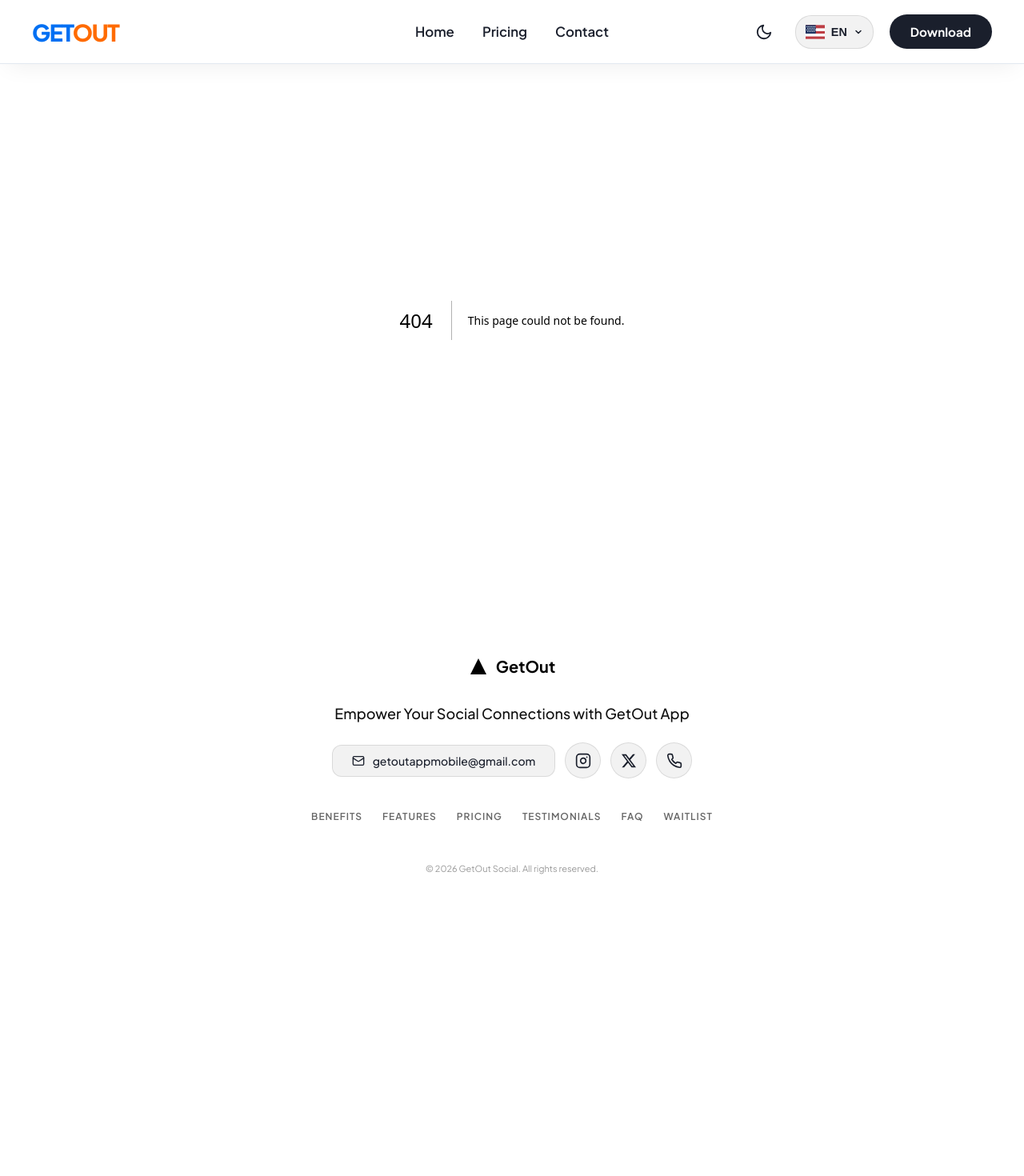
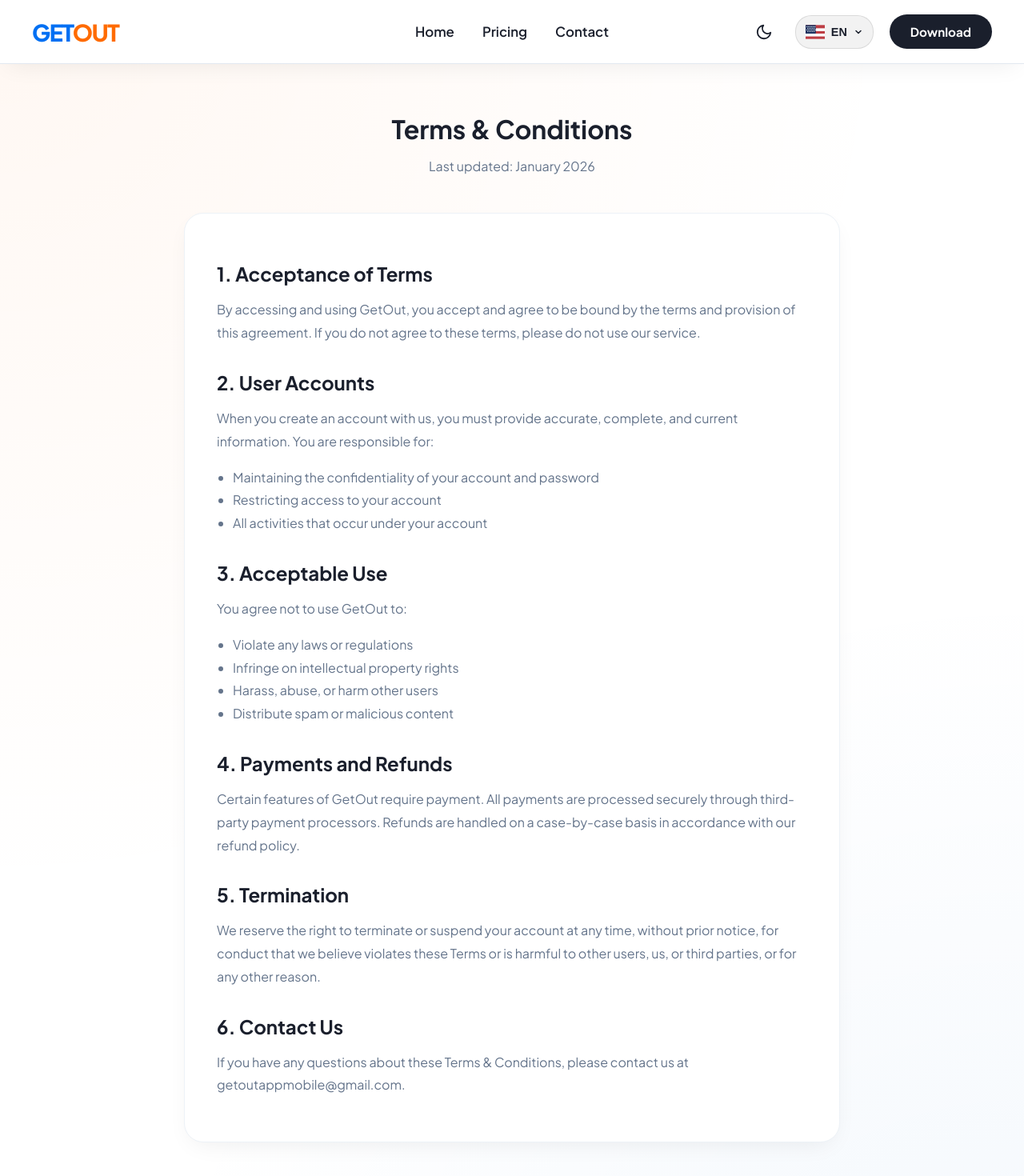
Before and after one commit to Kayo04/get-out-website, a Next.js app: page /terms in a window 1280 px wide. Before the commit this address had no page. Shown: the top 1470 px of the page at 80% size. Before the commit the page ends 1143 px from the top, so only its background shows below. Built offline with nearby package versions, Linux system fonts and the light colour scheme.

Commit message:
final changes

```diff
--- a/src/app/globals.css
+++ b/src/app/globals.css
@@ -42,8 +42,8 @@
 html.dark {
   /* Surfaces */
   --surface: #000000;
-  --surface-secondary: #1a1f2c;
-  --surface-tertiary: #2e3440;
+  --surface-secondary: #0a0a0a;
+  --surface-tertiary: #141414;
 
   /* Text */
   --text-main: #ffffff;
@@ -51,14 +51,14 @@ html.dark {
   --text-invert: #000000;
 
   /* UI */
-  --border-color: #2e3440;
+  --border-color: #1a1a1a;
 
   /* Shadows - lighter for dark mode visibility or just different */
   --card-shadow: 0 10px 30px -10px rgba(0, 0, 0, 0.5);
   --card-shadow-hover: 0 20px 40px -10px rgba(0, 0, 0, 0.6);
 
   /* UI overrides for dark mode specific elements if needed */
-  background-color: var(--surface);
+  background-color: #000000;
   color: var(--text-main);
 }
 
@@ -92,11 +92,15 @@ body {
   font-family: var(--font-body);
   color: var(--text-main);
   background-color: var(--surface);
-  background-color: var(--surface);
-
   background-image:
     radial-gradient(circle at 0% 0%, rgba(255, 107, 0, 0.05) 0%, transparent 50%),
     radial-gradient(circle at 100% 100%, rgba(0, 102, 204, 0.05) 0%, transparent 50%);
+}
+
+/* Remove gradients in dark mode for pure black */
+html.dark body {
+  background-image: none;
+  background-color: #000000;
 }
 
 *,
@@ -279,14 +283,12 @@ body {
 }
 
 .text-shine {
-  background: linear-gradient(
-    to right,
-    #4d4d4d 0%,
-    #4d4d4d 35%,
-    #ffffff 50%,
-    #4d4d4d 65%,
-    #4d4d4d 100%
-  );
+  background: linear-gradient(to right,
+      #4d4d4d 0%,
+      #4d4d4d 35%,
+      #ffffff 50%,
+      #4d4d4d 65%,
+      #4d4d4d 100%);
   background-size: 250% 100%;
   -webkit-background-clip: text;
   -webkit-text-fill-color: transparent;
@@ -299,6 +301,7 @@ body {
   0% {
     background-position: 150% 0%;
   }
+
   100% {
     background-position: -50% 0%;
   }
--- a/src/app/pricing/page.tsx
+++ b/src/app/pricing/page.tsx
@@ -37,7 +37,7 @@ export default function PricingPage() {
     return plan[billing].toFixed(2);
   };
 
-  const periodLabel = billing === 'annually' ? "PER YEAR" : "PER MONTH";
+  const periodLabel = billing === 'annually' ? t.pricing_page.period_year : t.pricing_page.period_month;
 
   const plans = [
     {
--- /dev/null
+++ b/src/app/terms/page.tsx
@@ -0,0 +1,86 @@
+"use client";
+
+import { useLanguage } from "@/context/LanguageContext";
+
+export default function TermsPage() {
+  const { t } = useLanguage();
+
+  return (
+    <main style={{ paddingTop: "120px", minHeight: "80vh", paddingBottom: "80px" }}>
+      <div className="container" style={{ maxWidth: "900px" }}>
+        <h1 className="text-gradient" style={{ textAlign: "center", marginBottom: "1rem" }}>
+          {t.terms_page.title}
+        </h1>
+        <p style={{ textAlign: "center", color: "var(--text-dim)", marginBottom: "3rem" }}>
+          {t.terms_page.last_updated}
+        </p>
+
+        <div className="glass-card" style={{ padding: "40px" }}>
+          <section style={{ marginBottom: "2rem" }}>
+            <h2 style={{ color: "var(--text-main)", marginBottom: "1rem" }}>
+              {t.terms_page.acceptance_title}
+            </h2>
+            <p style={{ color: "var(--text-dim)", lineHeight: "1.8" }}>
+              {t.terms_page.acceptance_text}
+            </p>
+          </section>
+
+          <section style={{ marginBottom: "2rem" }}>
+            <h2 style={{ color: "var(--text-main)", marginBottom: "1rem" }}>
+              {t.terms_page.account_title}
+            </h2>
+            <p style={{ color: "var(--text-dim)", lineHeight: "1.8", marginBottom: "1rem" }}>
+              {t.terms_page.account_text}
+            </p>
+            <ul style={{ color: "var(--text-dim)", lineHeight: "1.8", paddingLeft: "20px" }}>
+              {t.terms_page.account_list.map((item: string, index: number) => (
+                <li key={index}>{item}</li>
+              ))}
+            </ul>
+          </section>
+
+          <section style={{ marginBottom: "2rem" }}>
+            <h2 style={{ color: "var(--text-main)", marginBottom: "1rem" }}>
+              {t.terms_page.usage_title}
+            </h2>
+            <p style={{ color: "var(--text-dim)", lineHeight: "1.8", marginBottom: "1rem" }}>
+              {t.terms_page.usage_text}
+            </p>
+            <ul style={{ color: "var(--text-dim)", lineHeight: "1.8", paddingLeft: "20px" }}>
+              {t.terms_page.usage_list.map((item: string, index: number) => (
+                <li key={index}>{item}</li>
+              ))}
+            </ul>
+          </section>
+
+          <section style={{ marginBottom: "2rem" }}>
+            <h2 style={{ color: "var(--text-main)", marginBottom: "1rem" }}>
+              {t.terms_page.payment_title}
+            </h2>
+            <p style={{ color: "var(--text-dim)", lineHeight: "1.8" }}>
+              {t.terms_page.payment_text}
+            </p>
+          </section>
+
+          <section style={{ marginBottom: "2rem" }}>
+            <h2 style={{ color: "var(--text-main)", marginBottom: "1rem" }}>
+              {t.terms_page.termination_title}
+            </h2>
+            <p style={{ color: "var(--text-dim)", lineHeight: "1.8" }}>
+              {t.terms_page.termination_text}
+            </p>
+          </section>
+
+          <section>
+            <h2 style={{ color: "var(--text-main)", marginBottom: "1rem" }}>
+              {t.terms_page.contact_title}
+            </h2>
+            <p style={{ color: "var(--text-dim)", lineHeight: "1.8" }}>
+              {t.terms_page.contact_text}
+            </p>
+          </section>
+        </div>
+      </div>
+    </main>
+  );
+}
--- a/src/components/AppShowcase.tsx
+++ b/src/components/AppShowcase.tsx
@@ -36,7 +36,7 @@ export default function AppShowcase() {
                 <div style={{ position: 'absolute', top: 0, left: '50%', transform: 'translateX(-50%)', width: '120px', height: '30px', background: 'var(--surface-tertiary)', borderBottomLeftRadius: '20px', borderBottomRightRadius: '20px', zIndex: 10 }}></div>
 
                 <div style={{ color: 'var(--text-main)', fontSize: '1.2rem', padding: '20px', textAlign: 'center', border: '2px dashed var(--text-dim)', borderRadius: '10px' }}>
-                    meter foto de Criar Evento
+                    {t.app_showcase.placeholder_create}
                 </div>
             </div>
           </div>
@@ -60,7 +60,7 @@ export default function AppShowcase() {
                 <div style={{ position: 'absolute', top: 0, left: '50%', transform: 'translateX(-50%)', width: '120px', height: '30px', background: 'var(--surface-tertiary)', borderBottomLeftRadius: '20px', borderBottomRightRadius: '20px', zIndex: 10 }}></div>
 
                 <div style={{ color: 'var(--text-main)', fontSize: '1.2rem', padding: '20px', textAlign: 'center', border: '2px dashed var(--text-dim)', borderRadius: '10px' }}>
-                    meter foto de eventos
+                    {t.app_showcase.placeholder_events}
                 </div>
             </div>
           </div>
--- a/src/components/Footer.tsx
+++ b/src/components/Footer.tsx
@@ -78,12 +78,21 @@ export default function Footer() {
 
         {/* LINKS DE NAVEGAÇÃO */}
         <nav style={{ display: 'flex', flexWrap: 'wrap', justifyContent: 'center', gap: '25px', marginBottom: '40px' }}>
-          {['benefits', 'features', 'pricing', 'testimonials', 'faq', 'waitlist'].map((item) => (
-            <Link key={item} href={`#${item}`} style={{ color: isDarkMode ? '#888' : '#666', textDecoration: 'none', fontSize: '12px', fontWeight: '600', textTransform: 'uppercase', letterSpacing: '1px' }}>
-               {/* @ts-ignore */}
-               {t.footer.links[item] || item}
-            </Link>
-          ))}
+          <Link href="/features" style={{ color: isDarkMode ? '#888' : '#666', textDecoration: 'none', fontSize: '12px', fontWeight: '600', textTransform: 'uppercase', letterSpacing: '1px' }}>
+            {t.footer.links.features}
+          </Link>
+          <Link href="/pricing" style={{ color: isDarkMode ? '#888' : '#666', textDecoration: 'none', fontSize: '12px', fontWeight: '600', textTransform: 'uppercase', letterSpacing: '1px' }}>
+            {t.footer.links.pricing}
+          </Link>
+          <Link href="/#testimonials" style={{ color: isDarkMode ? '#888' : '#666', textDecoration: 'none', fontSize: '12px', fontWeight: '600', textTransform: 'uppercase', letterSpacing: '1px' }}>
+            {t.footer.links.testimonials}
+          </Link>
+          <Link href="/privacy" style={{ color: isDarkMode ? '#888' : '#666', textDecoration: 'none', fontSize: '12px', fontWeight: '600', textTransform: 'uppercase', letterSpacing: '1px' }}>
+            {t.footer.links.privacy}
+          </Link>
+          <Link href="/terms" style={{ color: isDarkMode ? '#888' : '#666', textDecoration: 'none', fontSize: '12px', fontWeight: '600', textTransform: 'uppercase', letterSpacing: '1px' }}>
+            {t.footer.links.terms}
+          </Link>
         </nav>
 
         <p style={{ color: isDarkMode ? '#444' : '#999', fontSize: '11px' }}>
--- a/src/components/ScrollSelection.tsx
+++ b/src/components/ScrollSelection.tsx
@@ -4,35 +4,37 @@ import React, { useRef } from "react";
 import gsap from "gsap";
 import { useGSAP } from "@gsap/react";
 import { ScrollTrigger } from "gsap/ScrollTrigger";
+import { useLanguage } from "@/context/LanguageContext";
 
 gsap.registerPlugin(ScrollTrigger);
 
+export default function ScrollSelection() {
+  const container = useRef<HTMLDivElement>(null);
+  const { t } = useLanguage();
+
   const STEPS = [
     {
-    step: "Passo 1",
-    title: "Planeia a tua saída.",
+      step: t.scroll_selection.step1_label,
+      title: t.scroll_selection.step1_title,
       image: "/assets/Home.jpg",
-    desc: "Cria eventos estruturados e substitui as conversas fragmentadas.",
+      desc: t.scroll_selection.step1_desc,
       gradient: "from-[#EC4899] to-[#8B5CF6]",
     },
     {
-    step: "Passo 2",
-    title: "Convida e Organiza.",
+      step: t.scroll_selection.step2_label,
+      title: t.scroll_selection.step2_title,
       image: "/assets/Event.jpg",
-    desc: "Convida amigos, partilha detalhes importantes e mantém tudo num só lugar.",
+      desc: t.scroll_selection.step2_desc,
       gradient: "from-[#3B82F6] to-[#2DD4BF]",
     },
     {
-    step: "Passo 3",
-    title: "RELAXA E APROVEITA.",
+      step: t.scroll_selection.step3_label,
+      title: t.scroll_selection.step3_title,
       image: "/assets/Code.jpg",
-    desc: "Vê a tua visão ganhar vida em segundos, a app trata do resto.",
+      desc: t.scroll_selection.step3_desc,
       gradient: "from-[#F59E0B] to-[#EF4444]",
     }
   ];
-
-export default function ScrollSelection() {
-  const container = useRef<HTMLDivElement>(null);
 
   useGSAP(() => {
     // Estado inicial
--- a/src/components/Testimonials.tsx
+++ b/src/components/Testimonials.tsx
@@ -63,7 +63,7 @@ export default function Testimonials() {
   }, [reviews.length]);
 
   return (
-    <section className="section">
+    <section id="testimonials" className="section">
       <div className="container">
         <div style={{ textAlign: 'center', marginBottom: '60px' }}>
           <h2>{t.testimonials ? t.testimonials.title : "What Users Say"}</h2>
--- a/src/locales/en.ts
+++ b/src/locales/en.ts
@@ -77,6 +77,33 @@ export const en = {
         ],
         contact_title: "4. Contact Us",
         contact_text: "If you have any questions about this privacy policy or our privacy practices, please contact us at getoutappmobile@gmail.com."
+    },
+    terms_page: {
+        title: "Terms & Conditions",
+        last_updated: "Last updated: January 2026",
+        acceptance_title: "1. Acceptance of Terms",
+        acceptance_text: "By accessing and using GetOut, you accept and agree to be bound by the terms and provision of this agreement. If you do not agree to these terms, please do not use our service.",
+        account_title: "2. User Accounts",
+        account_text: "When you create an account with us, you must provide accurate, complete, and current information. You are responsible for:",
+        account_list: [
+            "Maintaining the confidentiality of your account and password",
+            "Restricting access to your account",
+            "All activities that occur under your account"
+        ],
+        usage_title: "3. Acceptable Use",
+        usage_text: "You agree not to use GetOut to:",
+        usage_list: [
+            "Violate any laws or regulations",
+            "Infringe on intellectual property rights",
+            "Harass, abuse, or harm other users",
+            "Distribute spam or malicious content"
+        ],
+        payment_title: "4. Payments and Refunds",
+        payment_text: "Certain features of GetOut require payment. All payments are processed securely through third-party payment processors. Refunds are handled on a case-by-case basis in accordance with our refund policy.",
+        termination_title: "5. Termination",
+        termination_text: "We reserve the right to terminate or suspend your account at any time, without prior notice, for conduct that we believe violates these Terms or is harmful to other users, us, or third parties, or for any other reason.",
+        contact_title: "6. Contact Us",
+        contact_text: "If you have any questions about these Terms & Conditions, please contact us at getoutappmobile@gmail.com."
     },
     hero: {
         subtitle: "SOCIAL MANAGEMENT PLATFORM",
@@ -213,6 +240,8 @@ export const en = {
         title: "Simple, Transparent Pricing",
         subtitle: "Choose the plan that's right for you.",
         best_option: "Best Option",
+        period_year: "PER YEAR",
+        period_month: "PER MONTH",
         plan_free: {
             name: "Free",
             price: "€0",
@@ -243,6 +272,21 @@ export const en = {
         months_free: "MONTHS FREE",
         month_free: "MONTH FREE",
         get_app: "Get the App"
+    },
+    scroll_selection: {
+        step1_label: "Step 1",
+        step1_title: "Plan Your Night Out.",
+        step1_desc: "Create structured events and replace fragmented conversations.",
+        step2_label: "Step 2",
+        step2_title: "Invite and Organize.",
+        step2_desc: "Invite friends, share important details and keep everything in one place.",
+        step3_label: "Step 3",
+        step3_title: "RELAX AND ENJOY.",
+        step3_desc: "Watch your vision come to life in seconds, the app handles the rest."
+    },
+    app_showcase: {
+        placeholder_create: "Create Event Screenshot",
+        placeholder_events: "Events Feed Screenshot"
     }
 };
 
--- a/src/locales/pt.ts
+++ b/src/locales/pt.ts
@@ -77,6 +77,33 @@ export const pt = {
         ],
         contact_title: "4. Contacta-nos",
         contact_text: "Se tiveres alguma dúvida sobre esta política de privacidade ou sobre as nossas práticas de privacidade, por favor contacta-nos em getoutappmobile@gmail.com."
+    },
+    terms_page: {
+        title: "Termos e Condições",
+        last_updated: "Última atualização: Janeiro 2026",
+        acceptance_title: "1. Aceitação dos Termos",
+        acceptance_text: "Ao aceder e usar o GetOut, aceitas e concordas em ficar vinculado aos termos e disposições deste acordo. Se não concordares com estes termos, por favor não uses o nosso serviço.",
+        account_title: "2. Contas de Utilizador",
+        account_text: "Quando crias uma conta connosco, deves fornecer informações precisas, completas e atuais. És responsável por:",
+        account_list: [
+            "Manter a confidencialidade da tua conta e palavra-passe",
+            "Restringir o acesso à tua conta",
+            "Todas as atividades que ocorram na tua conta"
+        ],
+        usage_title: "3. Uso Aceitável",
+        usage_text: "Concordas em não usar o GetOut para:",
+        usage_list: [
+            "Violar quaisquer leis ou regulamentos",
+            "Infringir direitos de propriedade intelectual",
+            "Assediar, abusar ou prejudicar outros utilizadores",
+            "Distribuir spam ou conteúdo malicioso"
+        ],
+        payment_title: "4. Pagamentos e Reembolsos",
+        payment_text: "Certas funcionalidades do GetOut requerem pagamento. Todos os pagamentos são processados de forma segura através de processadores de pagamento terceiros. Os reembolsos são tratados caso a caso de acordo com a nossa política de reembolsos.",
+        termination_title: "5. Rescisão",
+        termination_text: "Reservamo-nos o direito de terminar ou suspender a tua conta a qualquer momento, sem aviso prévio, por conduta que acreditemos violar estes Termos ou ser prejudicial a outros utilizadores, a nós ou a terceiros, ou por qualquer outro motivo.",
+        contact_title: "6. Contacta-nos",
+        contact_text: "Se tiveres alguma dúvida sobre estes Termos e Condições, por favor contacta-nos em getoutappmobile@gmail.com."
     },
     hero: {
         subtitle: "PLATAFORMA DE GESTÃO SOCIAL",
@@ -213,6 +240,8 @@ export const pt = {
         title: "Preços Simples e Transparentes",
         subtitle: "Escolhe o plano ideal para ti.",
         best_option: "Melhor Opção",
+        period_year: "POR ANO",
+        period_month: "POR MÊS",
         plan_free: {
             name: "Gratuito",
             price: "€0",
@@ -243,5 +272,20 @@ export const pt = {
         months_free: "MESES GRÁTIS",
         month_free: "MÊS GRÁTIS",
         get_app: "Obter a App"
+    },
+    scroll_selection: {
+        step1_label: "Passo 1",
+        step1_title: "Planeia a tua saída.",
+        step1_desc: "Cria eventos estruturados e substitui as conversas fragmentadas.",
+        step2_label: "Passo 2",
+        step2_title: "Convida e Organiza.",
+        step2_desc: "Convida amigos, partilha detalhes importantes e mantém tudo num só lugar.",
+        step3_label: "Passo 3",
+        step3_title: "RELAXA E APROVEITA.",
+        step3_desc: "Vê a tua visão ganhar vida em segundos, a app trata do resto."
+    },
+    app_showcase: {
+        placeholder_create: "Captura de Ecrã Criar Evento",
+        placeholder_events: "Captura de Ecrã Feed de Eventos"
     }
 };
```
Lines whose indentation alone changed are shown as unchanged.
